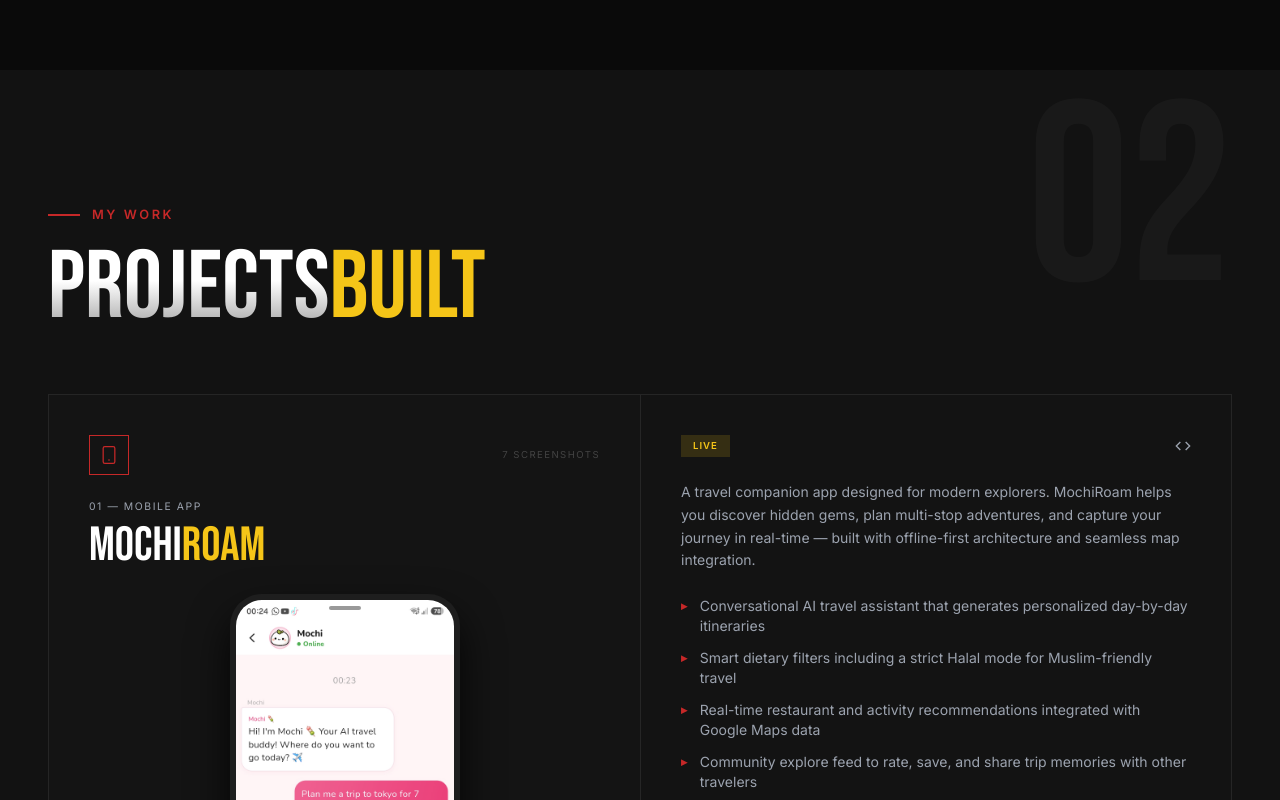
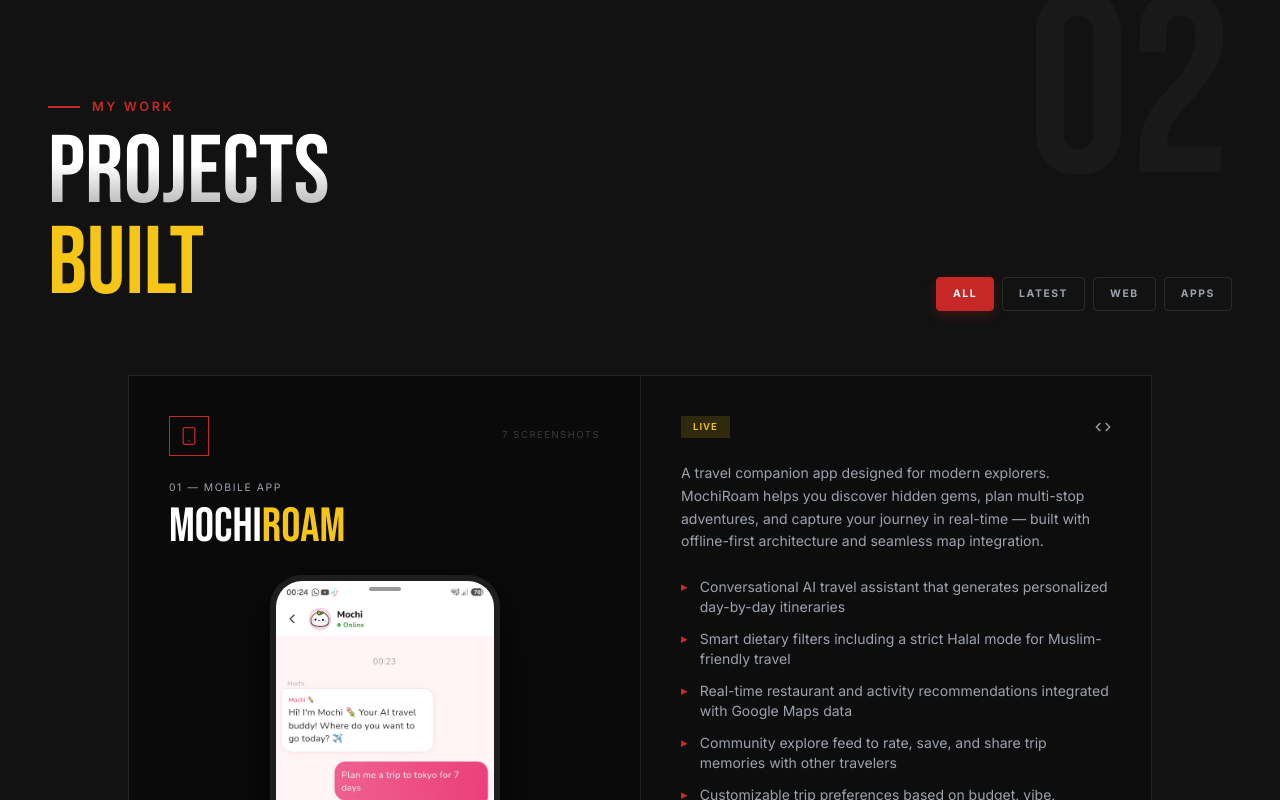
Before and after one commit to Marshyy69/my-portfolio, a Next.js app: page / in a window 1280 px wide. Shown: the part 1680-2480 px from the top of the page. Built offline with nearby package versions, Linux system fonts and the light colour scheme.

Commit message:
Fix: the marging at who am i

```diff
--- a/app/components/AboutSection.tsx
+++ b/app/components/AboutSection.tsx
@@ -5,7 +5,7 @@
 
 export default function AboutSection() {
   return (
-    <section id="about" className="relative py-24 lg:py-32 bg-[#0a0a0a]">
+    <section id="about" className="relative py-12 lg:py-16 bg-[#0a0a0a]">
       <div className="max-w-7xl mx-auto px-6 lg:px-12">
         {/* ── Top row: Title + Description ── */}
         <div className="grid grid-cols-1 lg:grid-cols-2 gap-12 lg:gap-20">
@@ -15,10 +15,10 @@
               <span className="section-label">About Me</span>
             </ScrollReveal>
             <ScrollReveal delay={100}>
-              <h2 className="font-heading text-6xl sm:text-7xl lg:text-8xl leading-[0.85] mt-6">
+              <h2 className="font-heading text-6xl sm:text-7xl lg:text-8xl leading-[0.95] mt-3 flex flex-col">
                 <span className="heading-gradient block">WHO</span>
                 <span className="heading-gradient block">AM</span>
-                <span className="text-highlight">I</span>
+                <span className="text-highlight block">I</span>
               </h2>
             </ScrollReveal>
           </div>
@@ -37,7 +37,7 @@
 
         {/* ── Skill Ticker ── */}
         <ScrollReveal delay={220}>
-          <div className="-mx-6 lg:-mx-12 mt-16">
+          <div className="-mx-6 lg:-mx-12 mt-8">
             <MarqueeTicker
               items={[...skills, "TypeScript", "Next.js", "Dart", "Git", "REST APIs", "Figma"]}
               speed={25}
@@ -46,7 +46,7 @@
         </ScrollReveal>
 
         {/* ── Bottom row: Stats + Skills ── */}
-        <div className="grid grid-cols-1 lg:grid-cols-2 gap-12 lg:gap-20 mt-16">
+        <div className="grid grid-cols-1 lg:grid-cols-2 gap-12 lg:gap-20 mt-8">
           {/* Stats */}
           <ScrollReveal delay={250}>
             <div className="flex items-end gap-0">
--- a/app/components/CertificatesSection.tsx
+++ b/app/components/CertificatesSection.tsx
@@ -36,7 +36,7 @@
           <span className="section-label">Credentials</span>
         </ScrollReveal>
         <ScrollReveal delay={100}>
-          <h2 className="font-heading text-6xl sm:text-7xl lg:text-8xl leading-[0.85] mt-6">
+          <h2 className="font-heading text-6xl sm:text-7xl lg:text-8xl leading-[0.95] mt-6">
             <span className="heading-gradient">CERTIFI</span>
             <span className="text-highlight">CATES</span>
           </h2>
--- a/app/components/ContactSection.tsx
+++ b/app/components/ContactSection.tsx
@@ -55,7 +55,7 @@
 
         {/* Heading */}
         <ScrollReveal delay={100}>
-          <h2 className="font-heading text-6xl sm:text-7xl lg:text-8xl leading-[0.85] mt-6">
+          <h2 className="font-heading text-6xl sm:text-7xl lg:text-8xl leading-[0.95] mt-6">
             <span className="heading-gradient">LET&apos;S</span> <span className="text-highlight">TALK</span>
           </h2>
         </ScrollReveal>
--- a/app/components/ProjectsSection.tsx
+++ b/app/components/ProjectsSection.tsx
@@ -474,6 +474,47 @@
 /* ── Projects Section ──────────────────────────── */
 
 export default function ProjectsSection() {
+  const [activeFilter, setActiveFilter] = useState<"all" | "latest" | "web" | "mobile">("all");
+  const [currentIndex, setCurrentIndex] = useState(0);
+  const [animating, setAnimating] = useState(false);
+
+  // Filter projects based on selection
+  const filteredProjects = projects.filter((project) => {
+    if (activeFilter === "all") return true;
+    if (activeFilter === "latest") return project.latest;
+    return project.category === activeFilter;
+  });
+
+  const handleNext = () => {
+    if (animating || filteredProjects.length <= 1) return;
+    setAnimating(true);
+    setTimeout(() => {
+      setCurrentIndex((prev) => (prev + 1) % filteredProjects.length);
+      setAnimating(false);
+    }, 300);
+  };
+
+  const handlePrev = () => {
+    if (animating || filteredProjects.length <= 1) return;
+    setAnimating(true);
+    setTimeout(() => {
+      setCurrentIndex((prev) => (prev - 1 + filteredProjects.length) % filteredProjects.length);
+      setAnimating(false);
+    }, 300);
+  };
+
+  const handleFilterChange = (filter: typeof activeFilter) => {
+    if (animating || filter === activeFilter) return;
+    setAnimating(true);
+    setTimeout(() => {
+      setActiveFilter(filter);
+      setCurrentIndex(0);
+      setAnimating(false);
+    }, 300);
+  };
+
+  const project = filteredProjects[currentIndex];
+
   return (
     <section
       id="projects"
@@ -484,21 +525,78 @@
 
       <div className="max-w-7xl mx-auto px-6 lg:px-12">
         {/* Header */}
+        <div className="flex flex-col md:flex-row md:items-end md:justify-between gap-6">
+          <div>
             <ScrollReveal>
               <span className="section-label">My Work</span>
             </ScrollReveal>
             <ScrollReveal delay={100}>
-          <h2 className="font-heading text-6xl sm:text-7xl lg:text-8xl leading-[0.85] mt-6">
+              <h2 className="font-heading text-6xl sm:text-7xl lg:text-8xl leading-[0.95] mt-3 flex flex-col">
                 <span className="heading-gradient block">PROJECTS</span>
-            <span className="text-highlight">BUILT</span>
+                <span className="text-highlight block">BUILT</span>
               </h2>
             </ScrollReveal>
+          </div>
 
-        {/* ── Project Cards ── */}
-        {projects.map((project, idx) => (
-          <ScrollReveal key={project.name + project.nameHighlight} delay={200 + idx * 100}>
+          {/* Category Filters */}
+          <ScrollReveal delay={150}>
+            <div className="flex flex-wrap items-center gap-2 mt-4 select-none">
+              {(["all", "latest", "web", "mobile"] as const).map((filter) => (
+                <button
+                  key={filter}
+                  onClick={() => handleFilterChange(filter)}
+                  className={`px-4 py-2 text-[0.6rem] sm:text-[0.65rem] tracking-[0.15em] font-bold uppercase transition-all duration-300 border rounded-sm cursor-pointer ${
+                    activeFilter === filter
+                      ? "bg-accent border-accent text-white shadow-[0_4px_12px_rgba(198,40,40,0.25)]"
+                      : "border-white/10 text-muted hover:text-white hover:border-white/20"
+                  }`}
+                >
+                  {filter === "all" ? "All" : filter === "mobile" ? "Apps" : filter === "web" ? "Web" : filter}
+                </button>
+              ))}
+            </div>
+          </ScrollReveal>
+        </div>
+
+        {/* ── Active Project Card ── */}
+        {project ? (
+          <div className="relative mt-16">
+
+            {/* Card Content Wrapper with Padding for Floating Side Arrows */}
+            <div className="relative px-0 md:px-16 lg:px-20">
+
+              {/* Floating Side Arrows (visible on md and above) */}
+              {filteredProjects.length > 1 && (
+                <div className="hidden md:block select-none">
+                  {/* Left Arrow */}
+                  <button
+                    onClick={handlePrev}
+                    disabled={animating}
+                    className="absolute left-0 top-1/2 -translate-y-1/2 w-12 h-12 md:w-14 md:h-14 border border-white/10 bg-[#0e0e0e]/80 backdrop-blur-sm hover:border-white/30 text-muted hover:text-white transition-all duration-300 flex items-center justify-center cursor-pointer disabled:opacity-30 z-20 hover:bg-[#141414] rounded-sm shadow-[0_4px_24px_rgba(0,0,0,0.4)]"
+                    aria-label="Previous project"
+                  >
+                    <ChevronLeftIcon />
+                  </button>
+
+                  {/* Right Arrow */}
+                  <button
+                    onClick={handleNext}
+                    disabled={animating}
+                    className="absolute right-0 top-1/2 -translate-y-1/2 w-12 h-12 md:w-14 md:h-14 border border-white/10 bg-[#0e0e0e]/80 backdrop-blur-sm hover:border-white/30 text-muted hover:text-white transition-all duration-300 flex items-center justify-center cursor-pointer disabled:opacity-30 z-20 hover:bg-[#141414] rounded-sm shadow-[0_4px_24px_rgba(0,0,0,0.4)]"
+                    aria-label="Next project"
+                  >
+                    <ChevronRightIcon />
+                  </button>
+                </div>
+              )}
+
               <div
-              className="project-card grid grid-cols-1 lg:grid-cols-2 mt-16 border border-dim"
+                className={`transition-all duration-300 ease-in-out ${
+                  animating ? "opacity-0 translate-y-4 scale-[0.98]" : "opacity-100 translate-y-0 scale-100"
+                }`}
+              >
+                <div
+                  className="project-card grid grid-cols-1 lg:grid-cols-2 border border-dim"
                   onMouseMove={(e) => {
                     const rect = e.currentTarget.getBoundingClientRect();
                     e.currentTarget.style.setProperty("--mouse-x", `${e.clientX - rect.left}px`);
@@ -506,7 +604,7 @@
                   }}
                 >
                   {/* Left panel — Screenshot Gallery */}
-              <div className="bg-surface-card p-8 lg:p-10 flex flex-col justify-between min-h-[320px]">
+                  <div className="bg-[#0a0a0a] p-8 lg:p-10 flex flex-col justify-between min-h-[320px]">
                     <div>
                       <div className="flex items-center justify-between mb-6">
                         <div className="w-10 h-10 border border-accent flex items-center justify-center text-accent">
@@ -545,7 +643,7 @@
                   </div>
 
                   {/* Right panel */}
-              <div className="bg-surface-card/50 p-8 lg:p-10 border-t lg:border-t-0 lg:border-l border-dim flex flex-col justify-between">
+                  <div className="bg-[#0d0d0d] p-8 lg:p-10 border-t lg:border-t-0 lg:border-l border-dim flex flex-col justify-between">
                     <div>
                       <div className="flex items-center justify-between mb-6">
                         <span className="inline-flex items-center gap-1.5 bg-highlight/15 text-highlight px-3 py-1 text-[0.6rem] tracking-[0.1em] uppercase font-semibold">
@@ -599,8 +697,74 @@
                     </div>
                   </div>
                 </div>
+              </div>
+            </div>
+
+            {/* ── Carousel Slider Controls ── */}
+            {filteredProjects.length > 1 && (
+              <ScrollReveal delay={100}>
+                <div className="flex flex-col sm:flex-row items-center justify-between gap-4 mt-8 bg-white/[0.02] border border-white/5 p-4 rounded-sm">
+                  {/* Left: Numeric indicator */}
+                  <div className="text-[0.65rem] tracking-[0.2em] text-muted uppercase font-semibold">
+                    Project <span className="text-white font-mono font-bold">{(currentIndex + 1).toString().padStart(2, '0')}</span> of <span className="text-white font-mono">{filteredProjects.length.toString().padStart(2, '0')}</span>
+                  </div>
+
+                  {/* Center: Dots index */}
+                  <div className="flex items-center gap-2">
+                    {filteredProjects.map((_, idx) => (
+                      <button
+                        key={idx}
+                        onClick={() => {
+                          if (animating || idx === currentIndex) return;
+                          setAnimating(true);
+                          setTimeout(() => {
+                            setCurrentIndex(idx);
+                            setAnimating(false);
+                          }, 300);
+                        }}
+                        className={`h-1.5 transition-all duration-300 rounded-full cursor-pointer ${
+                          idx === currentIndex ? "w-6 bg-accent" : "w-1.5 bg-white/20 hover:bg-white/40"
+                        }`}
+                        aria-label={`Go to project ${idx + 1}`}
+                      />
+                    ))}
+                  </div>
+
+                  {/* Right: Next / Prev arrows on mobile, status text on desktop */}
+                  <div className="flex md:hidden items-center gap-2 select-none">
+                    <button
+                      onClick={handlePrev}
+                      disabled={animating}
+                      className="w-10 h-10 border border-white/10 hover:border-white/20 text-muted hover:text-white transition-all flex items-center justify-center cursor-pointer disabled:opacity-50 rounded-sm"
+                      aria-label="Previous project"
+                    >
+                      <ChevronLeftIcon />
+                    </button>
+
+                    <button
+                      onClick={handleNext}
+                      disabled={animating}
+                      className="w-10 h-10 border border-white/10 hover:border-white/20 text-muted hover:text-white transition-all flex items-center justify-center cursor-pointer disabled:opacity-50 rounded-sm"
+                      aria-label="Next project"
+                    >
+                      <ChevronRightIcon />
+                    </button>
+                  </div>
+
+                  <div className="hidden md:block text-[0.65rem] tracking-[0.2em] text-subtle uppercase font-semibold">
+                    Side Controls Active
+                  </div>
+                </div>
               </ScrollReveal>
-        ))}
+            )}
+          </div>
+        ) : (
+          <div className="text-center py-24 border border-dim mt-16 bg-white/[0.01]">
+            <p className="text-muted text-xs tracking-[0.2em] uppercase">
+              No projects found in this category.
+            </p>
+          </div>
+        )}
 
         {/* More coming */}
         <ScrollReveal delay={300}>
--- a/app/data/portfolio.ts
+++ b/app/data/portfolio.ts
@@ -11,7 +11,7 @@
   },
   title: "Software Engineering Student",
   location: "Kuala Lumpur, Malaysia",
-  photo: "/Me.jpeg",
+  photo: "/Me2.jpg",
   logo: "/RdLogo.png",
   bio: {
     hero: "I build digital products that live at the intersection of clean code and bold design. Passionate about creating mobile and web apps that users actually love.",
@@ -33,7 +33,7 @@
 /* ── Stats ────────────────────────────────────────── */
 
 export const stats = [
-  { number: "Fresh", label: "GRADUATE" },
+  { number: "1+", label: "Year EXP" },
   { number: "3", label: "PROJECTS" },
   { number: "7", label: "CERTS" },
 ];
@@ -74,6 +74,8 @@
     github?: string;
     demo?: string;
   };
+  category: "web" | "mobile";
+  latest?: boolean;
 }
 
 export const projects: Project[] = [
@@ -105,6 +107,8 @@
     links: {
       github: "https://github.com/Marshyy69/mochiroam_ai",
     },
+    category: "mobile",
+    latest: true,
   },
 ];
 
```
Also changed, not shown: public/Me.jpeg (deleted). Lines whose indentation alone changed are shown as unchanged.
